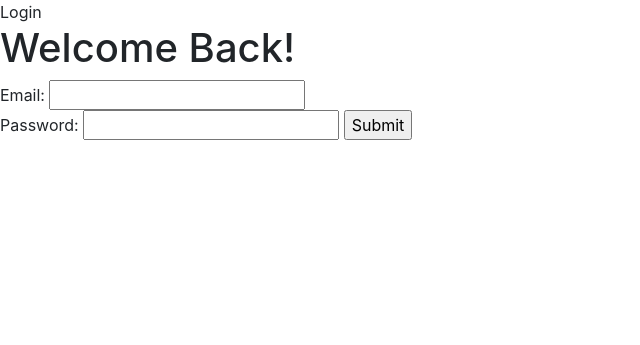
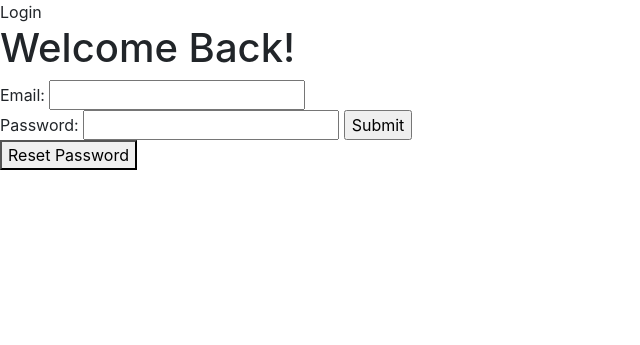
Before and after one commit to Lumicran/Project-Epic-StoryTime, a Flask app: page /login in a window 1280 px wide. Shown: the top 345 px of the page, without its empty margins (0-640 px from the left). Run offline with Flask 2, Linux system fonts and the light colour scheme; some libraries are stand-ins or nearby versions.

Commit message:
Completed password security question (verification and database change

```diff
--- a/server.py
+++ b/server.py
@@ -92,12 +92,50 @@ def login_check():
             flash("You're now logged in. Happy Gaming!")
             session["active_session"] = user.user_id
             return redirect("/main-page")
-        else:
-            continue
 
+    # If user credentials do not match database, we will flash a message and allow them to enter security question.
     flash(u"No account found for the entered email/password.")
+
     return render_template("login.html")
 
+
+@app.route('/security-check')
+def security_check():
+    # Route that returns users security question and answer.
+
+    email = request.args.get("email")
+    results = db.session.query(User.security_question, User.security_answer).filter(User.email == email).all()
+
+    return jsonify(results)
+
+@app.route('/update-password', methods=["POST"])
+def update_password():
+    # Route that updates password inside database to new password from user.
+
+    # Get user email and new password
+    user_email = request.form.get("user_email")
+
+    new_password = request.form.get("new_password")
+    new_password = hashlib.sha256(new_password.encode("utf-8")).hexdigest()
+
+    # Find user id in database using email as a filter
+    user_info = User.query.filter_by(email=user_email).first()
+    print(user_info)
+
+    # Get into user session
+    session["active_session"] = user_info.user_id
+
+    # Update password for the relevant user
+    db.session.add(user_info)
+    user_info.password = new_password
+    db.session.commit()
+
+    # Get out of user session
+    session.pop('active_session')
+
+    flash(u"Please log in with your newly updated password")
+
+    return redirect("/login")
 
 @app.route('/logout')
 def logout_page():
--- a/templates/game.html
+++ b/templates/game.html
@@ -125,7 +125,6 @@
         console.log(puzzle_index);
         // Check if user response is same as puzzle key.
         if (response === puzzle_key[puzzle_index]) {
-            console.log("if true");
 
             // If correct, increment the puzzle key and execute class change.
             puzzle_index += 1;
@@ -146,13 +145,8 @@
 
 
     function checkLocation() {
-        console.log("check Location running");
         //Function to check if user is at location in order to trigger next event.
-
         let coordinates = {{ coordinates }};
-
-        //latlng = google.maps.LatLng(coordinates[0][0], coordinates[0][0])
-        //latlng.equals(SOMEOTHERLATLNGHERE)
 
 // Check puzzle response here
         let watchID = navigator.geolocation.watchPosition(function(position) {
--- a/templates/login.html
+++ b/templates/login.html
@@ -6,14 +6,81 @@
 
 <h1>Welcome Back!</h1>
 
-  <form action="/login-check" method="POST">
+<form action="/login-check" method="POST">
+    Email: <input type='text' name='user_email' id='email'><br>
+    Password: <input type='password' name='user_password'>
+    <input type='submit'><br>
+</form>
 
-    Email: <input type='text' name='user_email'><br>
-    Password: <input type='password' name='user_password'>
+<form action="/update-password" method="POST">
+    <button type="button" onclick="prompt_security()">Reset Password</button>
+    <p class='hidden' id="security_question"></p>
+    <input type='text' class='hidden' id="answer">
+    <input type="submit" onclick="check_answer()" class='hidden' id="check_security" value="Check Response"><br>
 
-    <input type='submit'>
+    <input type='text' class='hidden' name='user_email' id='pass_email'><br>
 
-  </form>
+    <p class='hidden' id='hidden_text'> New Password:</p>
+        <input type='text' class='hidden' name='new_password' id='new_password'><br>
+    <input type='submit' onclick='update_email()' class='hidden' id='password_submit'>
+</form>
 
 
+<script>
+    let security_answer = null;
+
+    // Function to handle user clicking "Reset Password
+    function prompt_security() {
+        let email = document.getElementById("email").value;
+
+        $.get('/security-check', { email: email }, function (results) {
+            // Code to pass security question and answer
+            let security_question = results[0][0];
+            security_answer = results[0][1];
+
+            // Code to unhide security question
+            let security_reveal = document.getElementById("security_question");
+            security_reveal.setAttribute('class', 'hint');
+            security_reveal.innerHTML = security_question;
+
+            // Code to unhide text box for input & submit button
+            let user_answer = document.getElementById("answer");
+            user_answer.setAttribute('class', 'hint');
+            let submit_button = document.getElementById("check_security");
+            submit_button.setAttribute('class', 'hint');
+        })
+    }
+
+    // Function to submit user response and check against database answer
+    function check_answer() {
+        event.preventDefault();
+
+        let user_input = document.getElementById("answer").value;
+
+        if (security_answer === user_input) {
+            alert("Congrats! Your security response matched what was in the database.")
+
+            let reveal_text = document.getElementById("hidden_text");
+            reveal_text.setAttribute('class', 'hint');
+
+            let password_input = document.getElementById("new_password");
+            password_input.setAttribute('class', 'hint');
+
+            let pssd_submit = document.getElementById("password_submit");
+            pssd_submit.setAttribute('class', 'hint');
+
+        }  else {
+            alert("Sorry, " + "'" + user_input + "'" + " was not found in our database.")
+        }
+    }
+
+    function update_email() {
+        let user_email = document.getElementById("email").value;
+        let email_text = document.getElementById("pass_email");
+
+        email_text.value = user_email;
+    }
+
+</script>
+
 {% endblock %}
--- a/templates/registration.html
+++ b/templates/registration.html
@@ -15,9 +15,9 @@
     Password: <input type='password' name='user_password' required><br>
     Security Question:
         <select name="security" required>
-            <option value="flu">When was the last time you caught the flu?</option>
-            <option value="pet">What is your favorite pets' name?</option>
-            <option value="flower">What is your favorite flower?</option>
+            <option value="When was the lst time you caught the flu?">When was the last time you caught the flu?</option>
+            <option value="What is your favorite pets' name?">What is your favorite pets' name?</option>
+            <option value="What is your favorite flower?">What is your favorite flower?</option>
         </select>
         <input type='text' name='security_answer' required>
 
```
Also changed, not shown: 3 other files.
